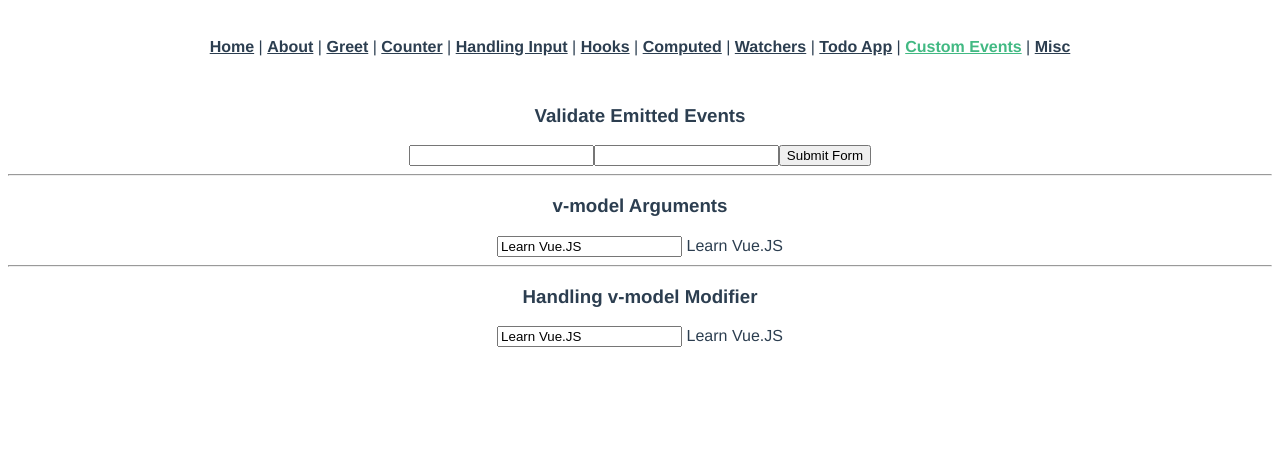
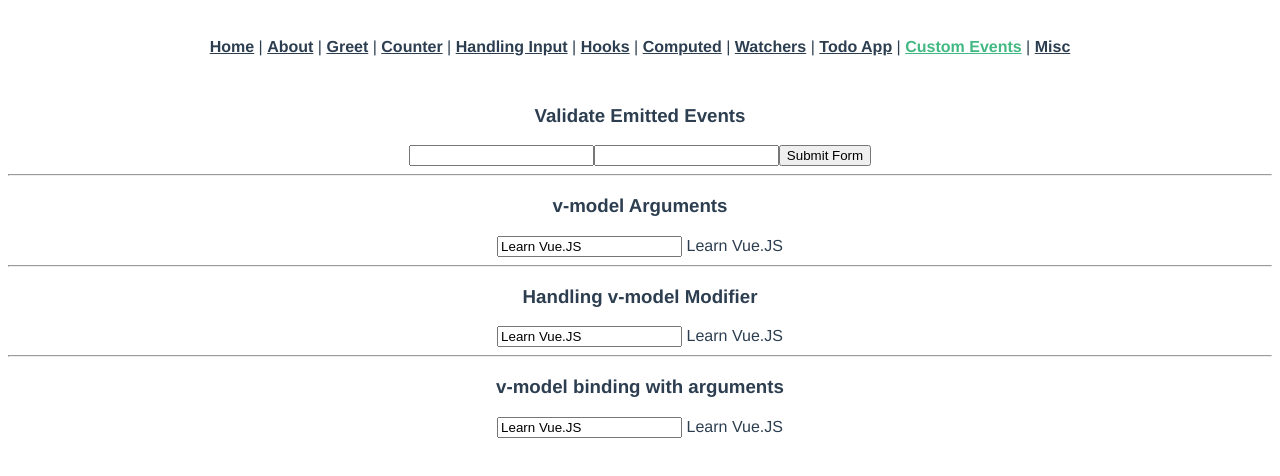
Before and after one commit to nor1c/vue-play, a Vue app in the folder hello-world/: page /custom-events in a window 1280 px wide. Shown: the top 476 px of the page. Built offline with nearby package versions, Linux system fonts and the light colour scheme.

Commit message:
v-model binding with arguments

```diff
--- /dev/null
+++ b/hello-world/src/components/BindArgument.vue
@@ -0,0 +1,19 @@
+<template>
+  <input type="text" :value="description" @input="capitalizeDescription">
+</template>
+
+<script>
+export default {
+  props: ['description', 'descriptionModifiers'],
+  emits: ['update:description'],
+  methods: {
+    capitalizeDescription(e) {
+      let value = e.target.value
+      if (this.descriptionModifiers.capitalize) {
+        value = value.toUpperCase()
+      }
+      this.$emit('update:description', value)
+    }
+  }
+}
+</script>
--- a/hello-world/src/views/CustomEvents.vue
+++ b/hello-world/src/views/CustomEvents.vue
@@ -24,17 +24,26 @@
             <EmitModifier v-model.capitalize="bookTitle"></EmitModifier>
             {{ bookTitle }}
         </div>
+
+        <hr>
+        <div>
+            <h3>v-model binding with arguments</h3>
+            <BindArgument v-model:description.capitalize="bookTitle"></BindArgument>
+            {{ bookTitle }}
+        </div>
     </div>
 </template>
 
 <script>
 import EmitUpdate from '../components/EmitUpdate.vue'
 import EmitModifier from '../components/EmitModifier.vue'
+import BindArgument from '../components/BindArgument.vue'
 
 export default {
     components: {
         EmitUpdate,
-        EmitModifier
+        EmitModifier,
+        BindArgument
     },
     emits: {
         submit: ({ email, password }) => {
```
